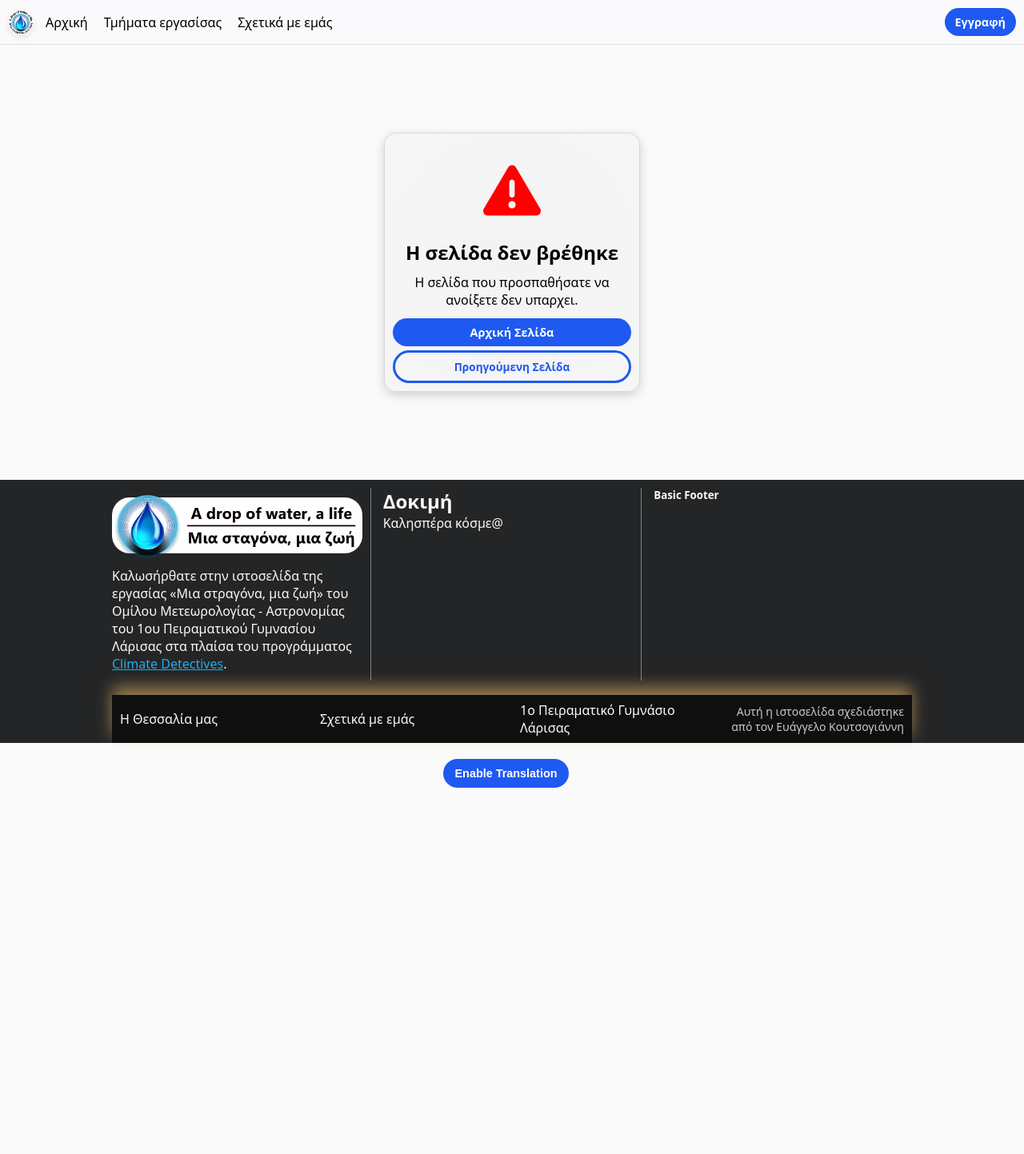
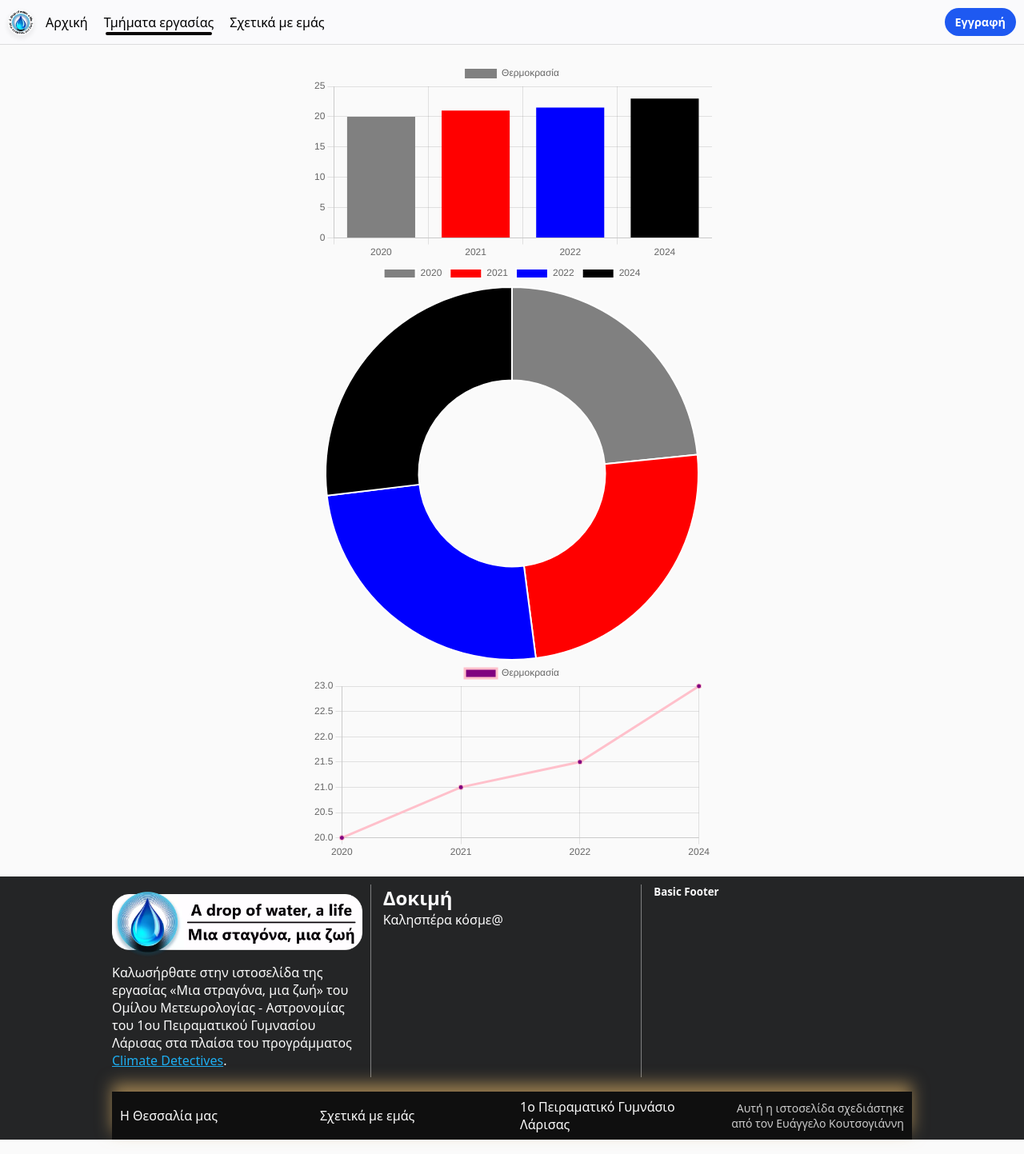
Before and after one commit to E-Kou/a-drop-of-water, a React (Vite) app: page /pages/charts in a window 1280 px wide. Shown: the top 1443 px of the page at 80% size. Before the commit the page ends 1005 px from the top, so only its background shows below. Built offline with nearby package versions, Linux system fonts and the light colour scheme; a web font is replaced by a local one.

Commit message:
/pages && /pages/charts

```diff
--- a/package.json
+++ b/package.json
@@ -10,7 +10,9 @@
     "preview": "vite preview"
   },
   "dependencies": {
+    "chart.js": "^4.4.2",
     "react": "^18.2.0",
+    "react-chartjs-2": "^5.2.0",
     "react-dom": "^18.2.0",
     "react-router-dom": "^6.22.3"
   },
--- a/src/App.jsx
+++ b/src/App.jsx
@@ -3,6 +3,8 @@ import Home from './Components/Home/Home'
 import Footer from './Components/Footer/Footer'
 import NavBar from './Components/NavBar/NavBar'
 import NotFoundModern from './Components/NotFoundModern/NotFound'
+import ChartsPage from './Components/Pages/chartsPage';
+import Pages from './Components/Pages/1_Page';
 
 import {Route, Routes } from "react-router-dom"
 
@@ -12,6 +14,17 @@ function App() {
       <NavBar />
 <Routes>
 <Route path="/" element={<Home />} />
+
+<Route element={<Pages />}>
+<Route path='/pages' />
+<Route path='/parts-of-study' />
+
+
+<Route path='/pages/charts' element={<ChartsPage />}/>
+
+
+</Route>
+
 <Route path="*" element={<NotFoundModern />} />
 </Routes>
 <Footer title="Basic Footer"/>
--- a/src/Components/Footer/Footer.css
+++ b/src/Components/Footer/Footer.css
@@ -125,7 +125,7 @@ footer:has(#bottom li input:checked) > div:not(#bottom){
     position: absolute;
     bottom: 100%;
     background: #0f0f0f;
-    width: inherit;
+    width: 100%;
     box-shadow: 0px -15px 20px 0px #e3b4679e;
 }
 #bottom .CardContents .CardArea{
--- a/src/Components/Footer/Footer.jsx
+++ b/src/Components/Footer/Footer.jsx
@@ -41,9 +41,9 @@ function Footer(props){
                 <div id='Tab3' className="CardContents">
                     <div className='CardArea'>
                     <ul>
-                        <li><a href='https://www.facebook.com/profile.php?id=100064293242239'><i class="fa-brands fa-facebook"></i> Facebook</a></li>
+                        <li><a href='https://www.facebook.com/profile.php?id=100064293242239'><i className="fa-brands fa-facebook"></i> Facebook</a></li>
                         <li><a href='https://www.youtube.com/@1o_gym_larisas/videos'><i className="fab fa-youtube"></i> Youtube</a></li>
-                        <li><a href='https://ehl.gr/'><i class="fa-solid fa-globe"></i> Website</a></li>
+                        <li><a href='https://ehl.gr/'><i className="fa-solid fa-globe"></i> Website</a></li>
                     </ul>
                     </div>
                 </div>
--- a/src/Components/Home/Home.css
+++ b/src/Components/Home/Home.css
@@ -61,6 +61,7 @@
     background-size: cover;
     border-radius: 10px;
     background-position: top;
+    overflow: visible;
 }
 .Banner a{
     color: #fff;
@@ -102,6 +103,9 @@
 #BannerInfo{
     display: flex;
     align-items: center;
+    z-index: 2;
+    position: relative;
+    text-shadow: 0 0 3px #00000099;
 }
 
 
--- a/src/Components/NavBar/NavBar.jsx
+++ b/src/Components/NavBar/NavBar.jsx
@@ -8,7 +8,7 @@ import "./NavBar.css"
 import { useState, useEffect } from "react";
 
 const AllLinks = [
-  {no: 1, name:'Τμήματα εργασίσας', to:"/parts-of-study"},
+  {no: 1, name:'Τμήματα εργασίας', to:"/pages"},
   {no: 2, name:'Σχετικά με εμάς', to:"/about-us"},
 ];
 
--- /dev/null
+++ b/src/Components/Pages/1_Page.css
@@ -0,0 +1,35 @@
+.pageContent{
+    max-width: 900px;
+    margin: 20px auto;
+}
+
+.pageList{
+    margin: 0 auto;
+    padding: 20px 20px 30px;
+}
+.pageList img{
+    border-radius: 100vmax;
+    width: clamp(80px, 30%, 400px);
+    margin: auto;
+    box-shadow: 0px 5px 11px 2px #00000024;
+}
+.pageList h1{
+    font-size: 2.5rem;
+    padding: 0.5rem 0;
+    border-bottom: 1.5px solid #0000001f;
+}
+.pageList ul{
+    list-style: none;
+}
+.pageList ul li{
+    padding: 8px 0;
+    font-size: 1.3rem;
+}
+.pageList ul li a{
+    text-decoration: none;
+}
+
+.graph{
+    max-width: 500px;
+    margin: 0 auto;
+}
--- /dev/null
+++ b/src/Components/Pages/1_Page.jsx
@@ -0,0 +1,20 @@
+import React from 'react'
+import './1_Page.css'
+import { Outlet, useLocation } from "react-router-dom";
+import { PublicPageList } from './PagesList';
+import {Link} from "react-router-dom"
+import logo from '../../assets/logo.webp';
+
+export default function Pages() {
+  const location = useLocation().pathname;
+  return (
+    <>
+    {location != '/pages' && location != '/parts-of-study' ? <Outlet/> : <div className='pageList row'>
+      <img src={logo} />
+      <h1>Σελίδες εργασίας</h1>
+      <ul>
+    {PublicPageList.map((page)=> <li key={page.no}><Link to={page.path}>{page.name}</Link></li>)}
+    </ul></div>}
+    </>
+  )
+}
--- /dev/null
+++ b/src/Components/Pages/PagesList.jsx
@@ -0,0 +1,6 @@
+export const PublicPageList = [
+    {no: 1, name:<><i class="fa-solid fa-clipboard-question" /> Ερευνητικό ερώτημα</>, path: '/research-question',},
+    {no: 2, name:<><i class="fa-solid fa-file" /> Περίληψη έργου</>, path: '/summary',},
+    {no: 3, name:<><i class="fa-solid fa-square-poll-vertical" /> Κύρια αποτελέσματα και συμπεράσματα</>, path: '/results',},
+    {no: 4, name:<><i class="fa-solid fa-list" /> Δράσεις για περιορισμό του προβλήματος</>, path: '/actions',}
+]
--- /dev/null
+++ b/src/Components/Pages/chartsPage.jsx
@@ -0,0 +1,60 @@
+import React from 'react'
+import {Chart as ChartJS} from 'chart.js/auto';
+import {Bar, Doughnut, Line} from 'react-chartjs-2';
+
+export default function ChartsPage() {
+  return (
+    <div className='pageContent'>
+        <div className='graph'>
+    <Bar
+     data={{
+        labels:[2020, 2021, 2022, 2024],
+        datasets:[
+            {
+                label: 'Θερμοκρασία',
+                data: [20,21, 21.5, 23],
+                backgroundColor:[
+                    'grey',
+                    'red',
+                    'blue',
+                    'black'
+                ]
+            },
+        ]
+     }}
+    />
+    <Doughnut
+     data={{
+        labels:[2020, 2021, 2022, 2024],
+        datasets:[
+            {
+                label: 'Θερμοκρασία',
+                data: [20,21, 21.5, 23],
+                backgroundColor:[
+                    'grey',
+                    'red',
+                    'blue',
+                    'black'
+                ]
+            },
+        ]
+     }}
+    />
+    <Line
+     data={{
+        background: 'blue',
+        labels:[2020, 2021, 2022, 2024],
+        datasets:[
+            {
+                label: 'Θερμοκρασία',
+                borderColor: 'pink',
+                data: [20,21, 21.5, 23],
+                backgroundColor: 'purple',
+            },
+        ]
+     }}
+    />
+    </div>
+    </div>
+  )
+}
```
Also changed, not shown: 1 other file (tests, documents, lock files or other folders).
